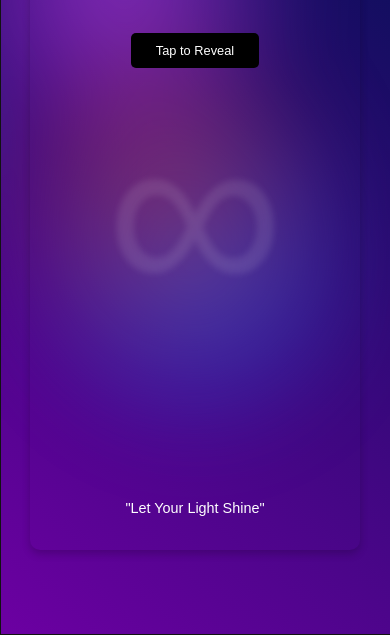
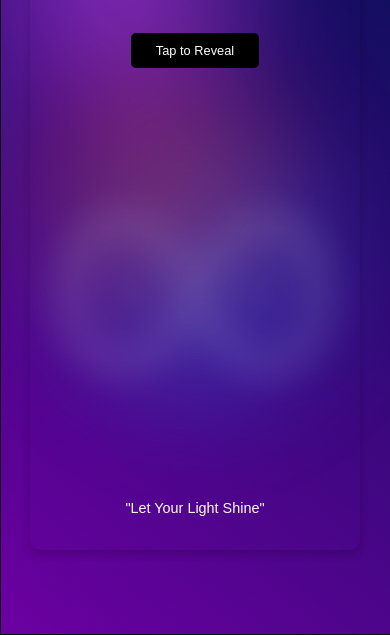
Before and after one commit to Manith003/logo-local, a website: page public/index.html in a window 390 px wide. Shown: the part 211-846 px from the top of the page. Drawn offline with Linux system fonts and the light colour scheme; no server answers.

Commit message:
CSS INFINITY ADDED

```diff
--- a/public/styles.css
+++ b/public/styles.css
@@ -50,8 +50,8 @@ body {
 }
 
 #logoContainer img {
-    height: 25%;
-    width: 25%;
+    height: 17%;
+    width: 17%;
 }
 
 /* #logo {
@@ -307,11 +307,11 @@ body {
     position: absolute;
     top: 50%;
     left: 50%;
-    transform: translate(-50%, -50%);
-    font-size: 350px;
+    transform: translate(-50%, -39%);
+    font-size: 900px;
     color: rgba(255, 255, 255, 0.1);
     z-index: 0;
-    filter: blur(5px); /* Add blur effect */
+    filter: blur(28px); /* Add blur effect */
 }
 
 @media (max-width: 768px) {
@@ -319,8 +319,8 @@ body {
         padding: 15px;
     }
     .infinity-symbol {
-        font-size: 300px;
-        filter: blur(4px); /* Adjust blur for smaller screens */
+        font-size: 550px;
+        filter: blur(23px); /* Adjust blur for smaller screens */
     }
 }
 
@@ -329,7 +329,7 @@ body {
         padding: 10px;
     }
     .infinity-symbol {
-        font-size: 250px;
-        filter: blur(3px); /* Adjust blur for even smaller screens */
+        font-size: 450px;
+        filter: blur(17px); /* Adjust blur for even smaller screens */
     }
 }
```
